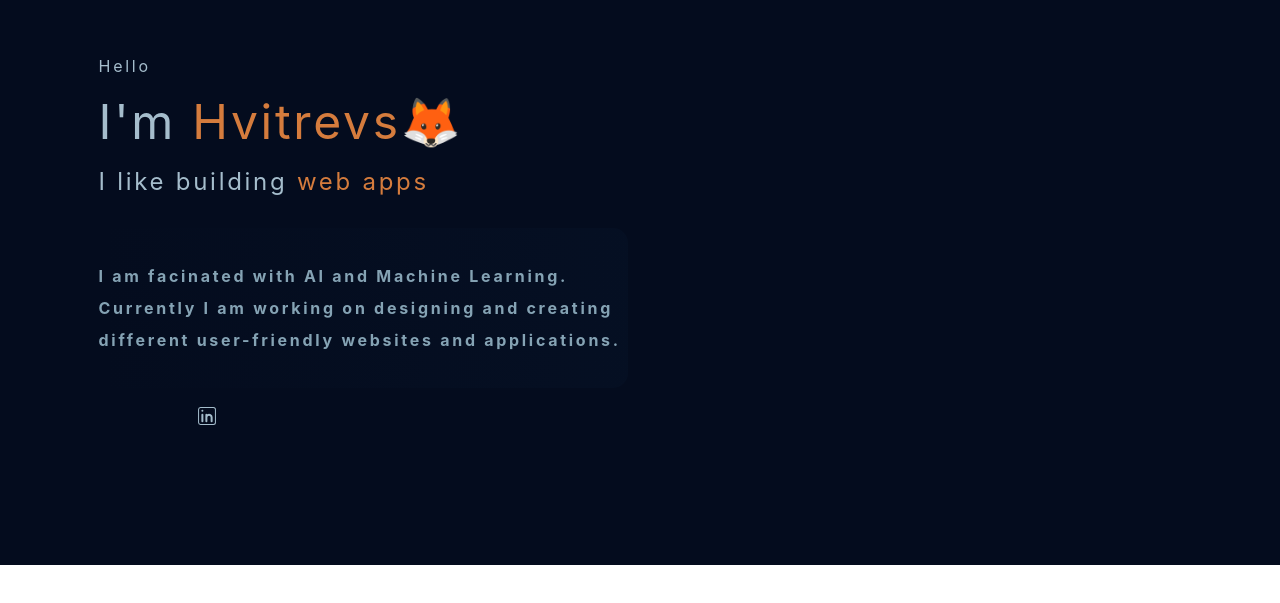
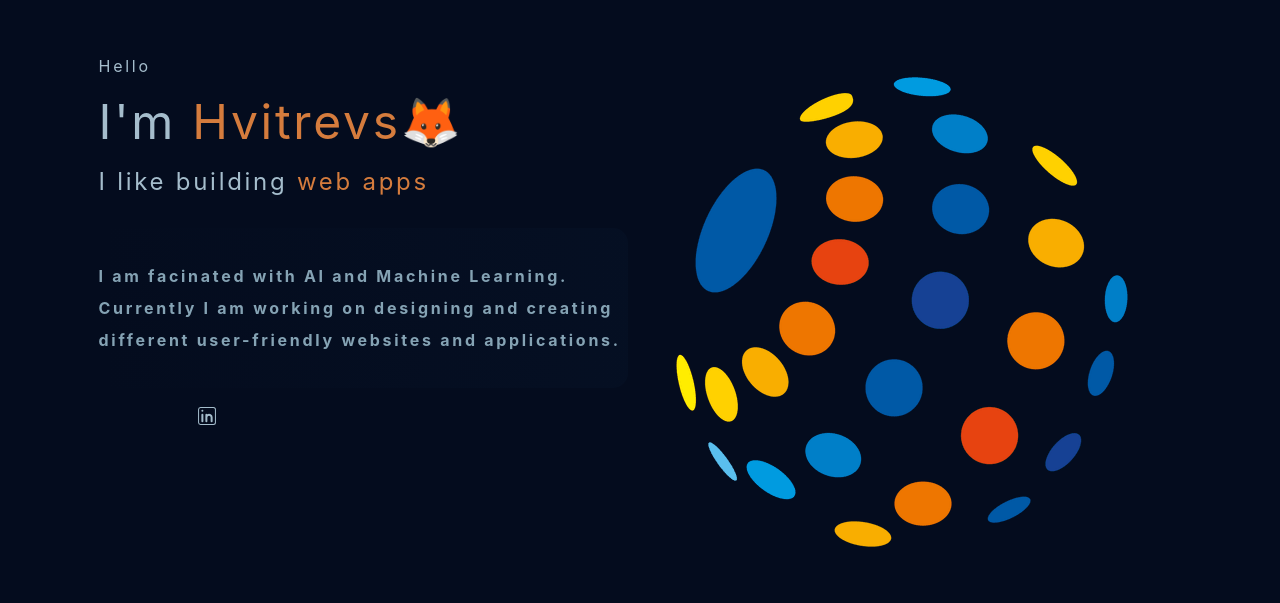
Before and after one commit to Hvitrevs/Hvitrevs-Hub, a React (Create React App) app: page / in a window 1280 px wide. Shown: the part 117-720 px from the top of the page. Built offline with nearby package versions, Linux system fonts and the light colour scheme; some icons are missing.

Commit message:
replaced abstract png, added img to main page

```diff
--- a/src/components/Showcase.js
+++ b/src/components/Showcase.js
@@ -3,7 +3,8 @@ import { PaddingContainer, Flexcontainer, Heading, ParaText, LeText, IconContain
 import { FaGithubAlt, FaCodepen,  } from 'react-icons/fa6'
 import { CiLinkedin  } from 'react-icons/ci'
 import "../index.css"
-import { ShowcaseParticleContainer } from '../styles/Showcase.styled';
+import { ShowcaseImageCard, ShowcaseParticleContainer } from '../styles/Showcase.styled';
+import ShowcaseImg from '../assets/abstract1.png';
 
 
 
@@ -18,6 +19,8 @@ const Showcase = () => {
     >
 
       <Flexcontainer  fullWidthChild>
+
+        {/* left container */}
         <div>
           <Heading size='h4'>Hello</Heading>
           <Heading size='h1' top='1rem' bottom='1rem'>I'm<LeText> Hvitrevs🦊 </LeText> </Heading>
@@ -42,9 +45,11 @@ const Showcase = () => {
 
         </div>
         {/* right container */}
-        <Flexcontainer>
+        <Flexcontainer justify='flex-end'>
           <ShowcaseParticleContainer>
-
+            <ShowcaseImageCard>
+              <img src={ShowcaseImg} alt='showcaseImg' />
+            </ShowcaseImageCard>
 
           </ShowcaseParticleContainer>
         </Flexcontainer>
--- a/src/styles/Showcase.styled.js
+++ b/src/styles/Showcase.styled.js
@@ -3,3 +3,19 @@ import styled from "styled-components";
 export const ShowcaseParticleContainer = styled.div`
   position:relative;
 `
+
+export const ShowcaseImageCard = styled.div`
+  width: max-content;
+  margin-bottom: 2rem;
+  position: relative;
+  overflow: hidden;
+`
+
+export const Particle = styled.div`
+  position: absolute;
+  top: ${({ top }) => top};
+  left: ${({ left }) => left};
+  right: ${({ right }) => right};
+  bottom: ${({ bottom })=> bottom};
+
+`
```
Also changed, not shown: src/assets/abstract1.png.
